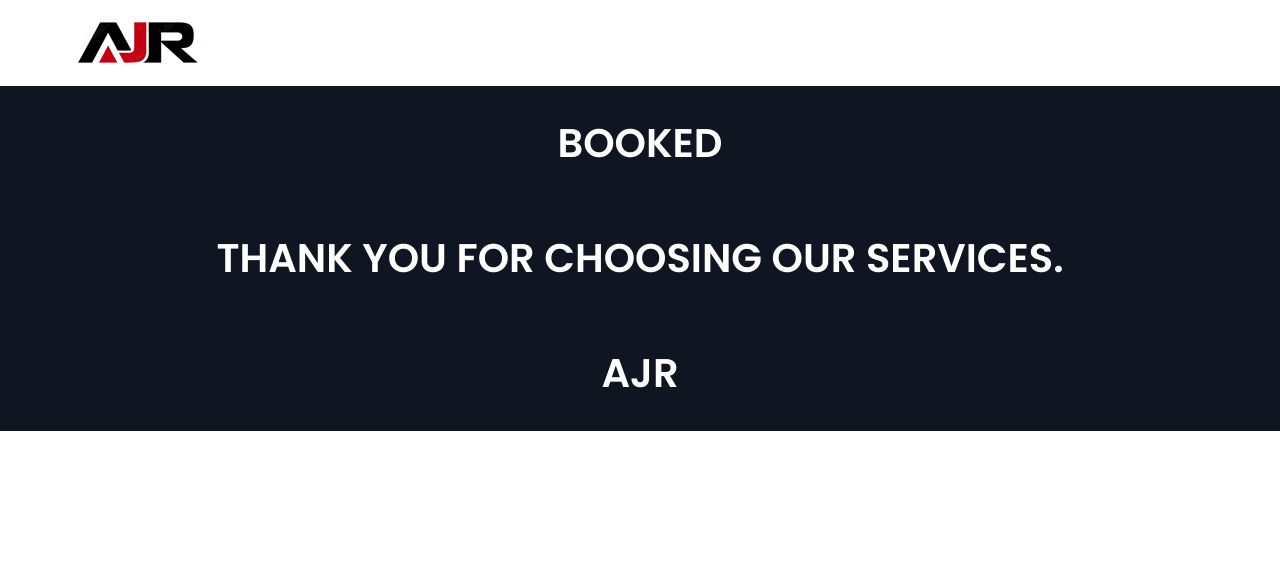
After one commit to akhilrajjr/AJR-Hotels, a Django app: page /print in a window 1280 px wide. The commit adds this page. Shown: the top 582 px of the page. Run offline with Django 4.2, Linux system fonts and the light colour scheme; some libraries are stand-ins or nearby versions; some web fonts are replaced.

Commit message:
booking details saved to DB

```diff
--- a/home/admin.py
+++ b/home/admin.py
@@ -1,8 +1,9 @@
 from django.contrib import admin
-from .models import rooms , comment, contactus
+from .models import rooms , comment, contactus, printpage
 
 
 # Register your models here.
 admin.site.register(rooms)
 admin.site.register(comment)
 admin.site.register(contactus)
+admin.site.register(printpage)
--- a/home/urls.py
+++ b/home/urls.py
@@ -19,5 +19,6 @@ urlpatterns = [
     path('confirm',views.booking,name='confirmpage'),
     path('comment/',views.comments,name="comment page"),
     path('contactus/',views.contactuspg,name="contactus"),
+    path('print',views.printpg,name="print"),
 
 ]
--- a/home/views.py
+++ b/home/views.py
@@ -2,7 +2,7 @@
 from django.shortcuts import redirect, render
 from .models import models, rooms
 from django.contrib.auth.models import auth, User
-from .models import comment, contactus
+from .models import comment, contactus, printpage
 import random
 from datetime import date, datetime
 # Create your views here.
@@ -115,7 +115,8 @@ def booking (request):
         total= add+gst
         print('hiiiiiiiiiiiii',total,add,gst)
 
-
+        booked = printpage.objects.create(booking=bookno,inv=invno,urname=username,checkin=checkin,checkot=chectout,amount=total)
+        booked.save();
 
         return render(request,'confirm.html',{'nam':username,'cin':checkin,'cot':chectout,'days':days,
         'adults':adults,'price':amt,'add':add,'gst':gst,'total':total,'bkno':bookno,
@@ -148,3 +149,11 @@ def contactuspg(request):
     contus.save();
     note= 'We will contact you soon...'
     return render(request,'contact.html',{'note':note})
+
+
+
+
+# BOOKING PROCESS
+
+def printpg (request):
+    return render(request,'print.html')
--- a/template/about.html
+++ b/template/about.html
@@ -190,7 +190,7 @@
             <div class="container">
                <div class="row">
                   <div class="col-md-10 offset-md-1">
-                     <p>© 2022 All Rights Reserved. Design by <a href=""> Akhil Raj J R</a></p>
+                     <p>© 2022 <a href=""> Akhil Raj J R</a></p>
                   </div>
                </div>
             </div>
--- a/template/blog.html
+++ b/template/blog.html
@@ -204,7 +204,7 @@
                <div class="container">
                   <div class="row">
                      <div class="col-md-10 offset-md-1">
-                        <p>© 2022 All Rights Reserved. Design by <a href=""> Akhil Raj J R</a></p>
+                        <p>© 2022 <a href=""> Akhil Raj J R</a></p>
                      </div>
                   </div>
                </div>
--- a/template/booking.html
+++ b/template/booking.html
@@ -251,7 +251,7 @@
                <div class="container">
                   <div class="row">
                      <div class="col-md-10 offset-md-1">
-                        <p>© 2022 All Rights Reserved. Design by <a href=""> Akhil Raj J R</a></p>
+                        <p>© 2022 <a href=""> Akhil Raj J R</a></p>
                      </div>
                   </div>
                </div>
--- a/template/contact.html
+++ b/template/contact.html
@@ -190,7 +190,7 @@
                <div class="container">
                   <div class="row">
                      <div class="col-md-10 offset-md-1">
-                        <p>© 2022 All Rights Reserved. Design by <a href=""> Akhil Raj J R</a></p>
+                        <p>© 2022 <a href=""> Akhil Raj J R</a></p>
                      </div>
                   </div>
                </div>
--- a/template/gallery.html
+++ b/template/gallery.html
@@ -201,7 +201,7 @@
                <div class="container">
                   <div class="row">
                      <div class="col-md-10 offset-md-1">
-                        <p>© 2022 All Rights Reserved. Design by <a href=""> Akhil Raj J R</a></p>
+                        <p>© 2022 <a href=""> Akhil Raj J R</a></p>
                      </div>
                   </div>
                </div>
--- a/template/index.html
+++ b/template/index.html
@@ -426,7 +426,7 @@
             <div class="container">
                <div class="row">
                   <div class="col-md-10 offset-md-1">
-                     <p>© 2022 All Rights Reserved. Design by <a href=""> Akhil Raj J R</a></p>
+                     <p>© 2022 <a href=""> Akhil Raj J R</a></p>
                   </div>
                </div>
             </div>
--- /dev/null
+++ b/template/print.html
@@ -0,0 +1,98 @@
+<!DOCTYPE html>
+{% load static %}
+<html lang="en">
+   <head>
+      <!-- basic -->
+      <meta charset="utf-8">
+      <meta http-equiv="X-UA-Compatible" content="IE=edge">
+      <!-- mobile metas -->
+      <meta name="viewport" content="width=device-width, initial-scale=1">
+      <meta name="viewport" content="initial-scale=1, maximum-scale=1">
+      <!-- site metas -->
+      <title>AJR Hotels</title>
+      <meta name="keywords" content="">
+      <meta name="description" content="">
+      <meta name="author" content="">
+      <!-- bootstrap css -->
+      <link rel="stylesheet" href="{% static 'css/bootstrap.min.css' %}">
+      <!-- style css -->
+      <link rel="stylesheet" href="{% static 'css/style.css'  %}">
+      <!-- Responsive-->
+      <link rel="stylesheet" href="{% static 'css/responsive.css' %}">
+      <!-- fevicon -->
+      <link rel="icon" href="{% static 'images/fevicon.png' %}" type="image/gif" />
+      <!-- Scrollbar Custom CSS -->
+      <link rel="stylesheet" href="{% static 'css/jquery.mCustomScrollbar.min.css' %}">
+      <!-- Tweaks for older IEs-->
+      <link rel="stylesheet" href="https://netdna.bootstrapcdn.com/font-awesome/4.0.3/css/font-awesome.css">
+      <link rel="stylesheet" href="https://cdnjs.cloudflare.com/ajax/libs/fancybox/2.1.5/jquery.fancybox.min.css" media="screen">
+      <!--[if lt IE 9]>
+      <script src="https://oss.maxcdn.com/html5shiv/3.7.3/html5shiv.min.js"></script>
+      <script src="https://oss.maxcdn.com/respond/1.4.2/respond.min.js"></script><![endif]-->
+   </head>
+   <!-- body -->
+   <body class="main-layout">
+      <!-- loader  -->
+      <div class="loader_bg">
+         <div class="loader"><img src="{% static 'images/loading.gif' %}" alt="#"/></div>
+      </div>
+      <!-- end loader -->
+      <!-- header -->
+      <header>
+         <!-- header inner -->
+         <div class="header">
+            <div class="container">
+               <div class="row">
+                  <div class="col-xl-3 col-lg-3 col-md-3 col-sm-3 col logo_section">
+                     <div class="full">
+                        <div class="center-desk">
+                           <div class="logo">
+                              <a href="{% url 'homepage' %}"><img src="{% static 'images/logo.png' %}" alt="#" /></a>
+                           </div>
+                        </div>
+                     </div>
+                  </div>
+               </div>
+            </div>
+         </div>
+      </header>
+      <!-- end header inner -->
+
+      <!-- end header -->
+      <div class="back_re">
+         <div class="container">
+            <div class="row">
+               <div class="col-md-12">
+                  <div class="title">
+                     <h2>Booked</h2>
+                     <h2 aria-colspan="white">Thank you for choosing our services.</h2>
+                     <h2>AJR</h2>
+                  </div>
+               </div>
+            </div>
+         </div>
+      </div>
+
+      <!-- confirm_room -->
+
+
+      <div class="invoice-footer">
+
+        <br/>
+        <br/>
+
+      </div>
+    </div>
+<br>
+<br><br><br>
+    <!-- confirm_room end -->
+
+      <!-- Javascript files-->
+      <script src="{% static 'js/jquery.min.js' %}"></script>
+      <script src="{% static 'js/bootstrap.bundle.min.js' %}"></script>
+      <script src="{% static 'js/jquery-3.0.0.min.js' %}"></script>
+      <!-- sidebar -->
+      <script src="{% static 'js/jquery.mCustomScrollbar.concat.min.js' %}"></script>
+      <script src="{% static 'js/custom.js' %}"></script>
+   </body>
+</html>
--- a/template/room.html
+++ b/template/room.html
@@ -341,7 +341,7 @@
                <div class="container">
                   <div class="row">
                      <div class="col-md-10 offset-md-1">
-                        <p>© 2022 All Rights Reserved. Design by <a href=""> Akhil Raj J R</a></p>
+                        <p>© 2022 <a href=""> Akhil Raj J R</a></p>
                      </div>
                   </div>
                </div>
```
Also changed, not shown: home/models.py (+13 -1 lines), template/confirm.html (+7 -3 lines), template/room1.html (+3 -4 lines), home/migrations/0009_printpage.py (added), home/migrations/0010_rename_name_printpage_booking.py (added).
